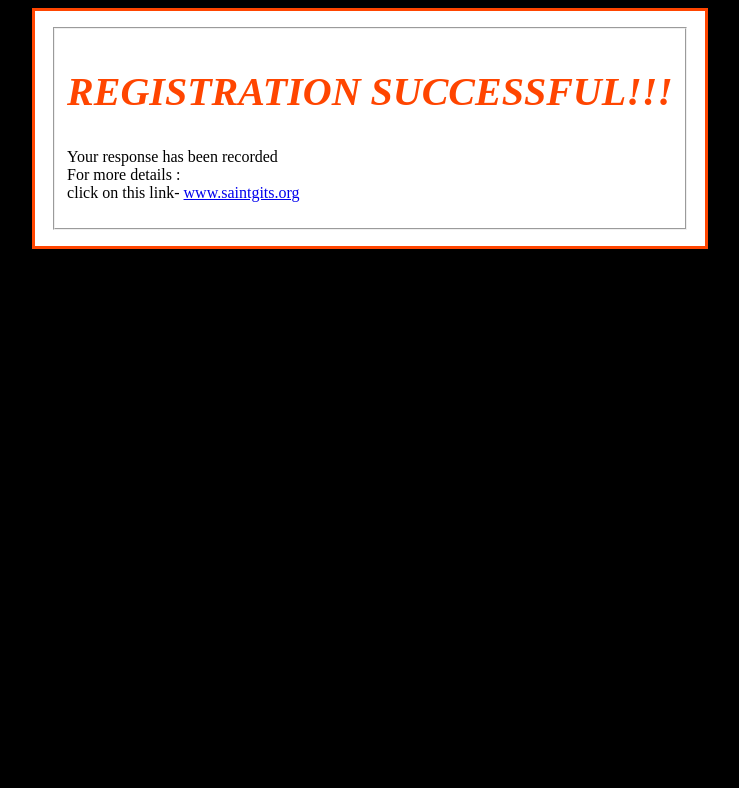
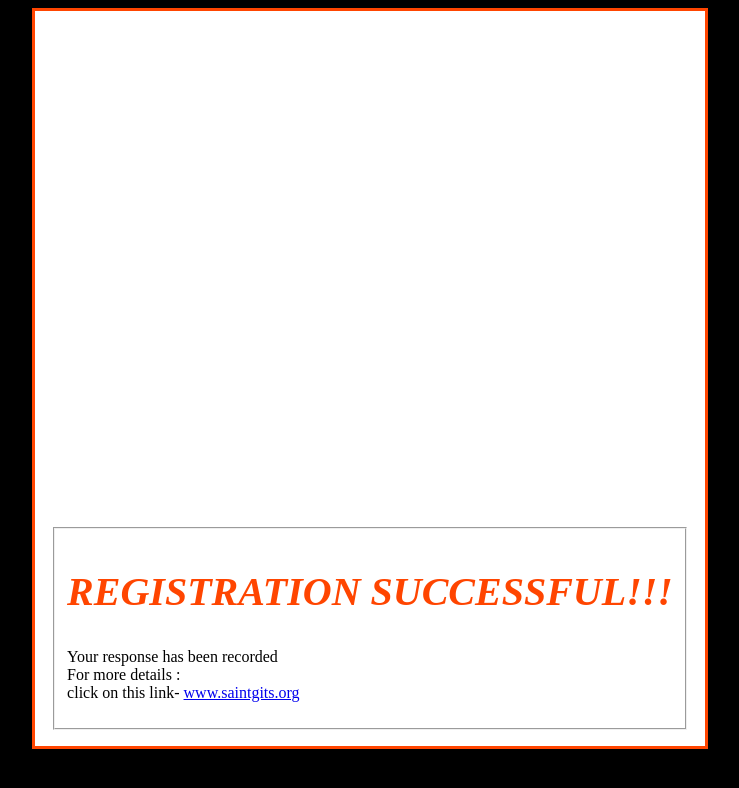
Before and after one commit to Saintgits-MCA/success, a plain HTML site: page index.html in a window 1280 px wide. Shown: the whole page, without its empty margins (270-1009 px from the left). Drawn offline with Linux system fonts and the light colour scheme.

Commit message:
Update index.html

```diff
--- a/index.html
+++ b/index.html
@@ -3,7 +3,7 @@
  body{background-color: black;}
  body{color: orangered;}
 fieldset{
-    top-margin:500px;
+    margin-top:500px;
     align:center;
      }
 </style>
```
